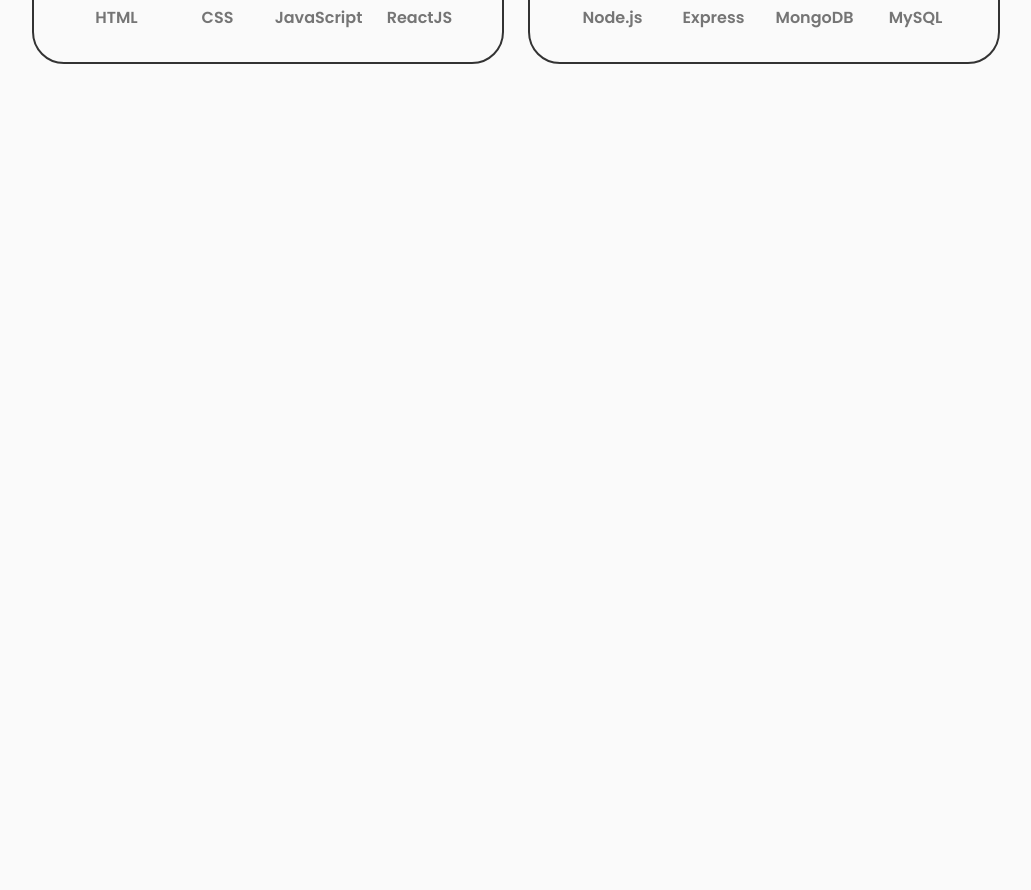
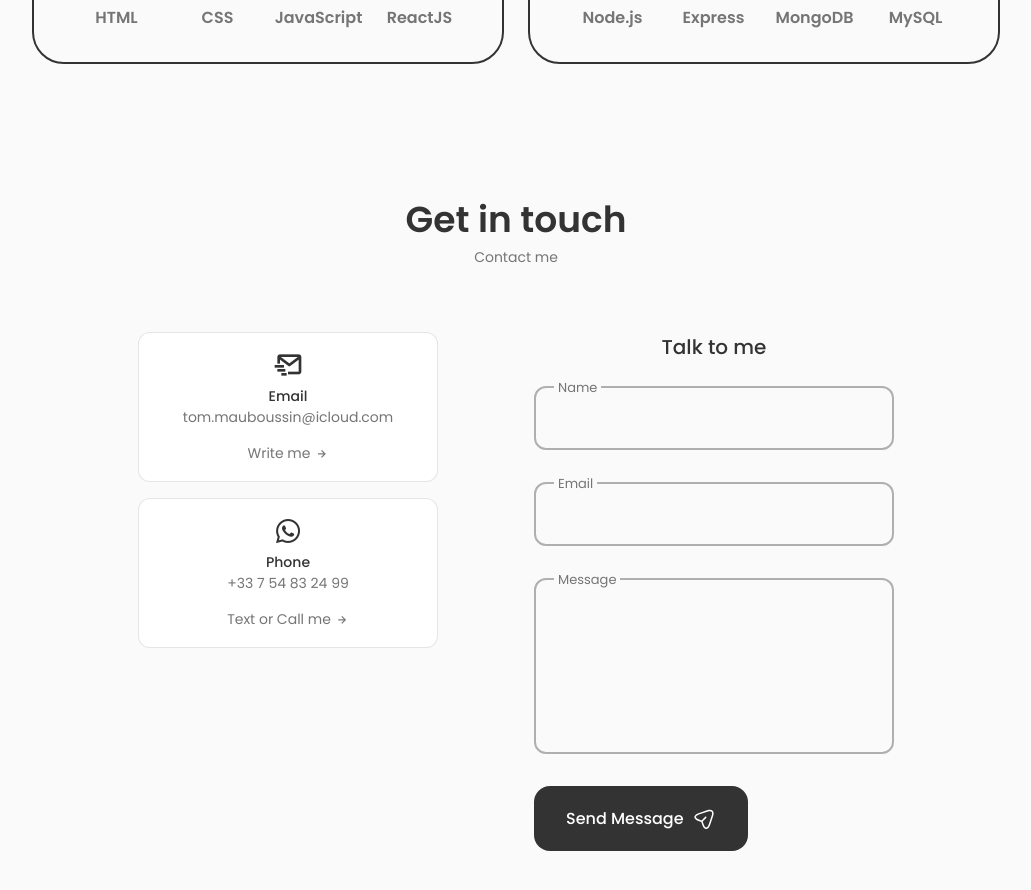
Before and after one commit to TomMbn/Portfolio_Website, a React (Create React App) app: page / in a window 1280 px wide. Shown: the part 871-1761 px from the top of the page, without its empty margins (124-1155 px from the left). Before the commit the page ends 967 px from the top, so only its background shows below. Built offline with nearby package versions, Linux system fonts and the light colour scheme.

Commit message:
Création du composant Contact

```diff
--- a/src/App.js
+++ b/src/App.js
@@ -2,6 +2,7 @@
 import Header from './components/header/Header';
 import Home from './components/home/Home';
 import Skills from './components/skills/Skills';
+import Contact from './components/contact/Contact';
 
 function App() {
   return (
@@ -11,6 +12,7 @@
     <main className='main'>
       <Home />
       <Skills />
+      <Contact/>
     </main>
     </>
   );
--- /dev/null
+++ b/src/components/contact/Contact.jsx
@@ -0,0 +1,87 @@
+import "./contact.css";
+import React, { useRef } from 'react';
+import emailjs from '@emailjs/browser';
+
+function Contact(){
+    const form = useRef();
+
+    const sendEmail = (e) => {
+      e.preventDefault();
+
+      emailjs.sendForm('service_ilduiob', 'template_01pyde6', form.current, 'YywkRTXWLls0MlERe')
+        e.target.reset();
+    };
+
+    return(
+        <section className="contact section" id="contact">
+            <h2 className="sectionTitle">Get in touch</h2>
+            <span className="sectionSubtitle">Contact me</span>
+            <div className="contactContainer container grid">
+                <div className="contactContent">
+                    <div className="contactInfo">
+                        <div className="contactCard">
+                            <i className="bx bx-mail-send contactCardIcon"></i>
+                            <h3 className="contactCardTitle">Email</h3>
+                            <span className="contactCardData">tom.mauboussin@icloud.com</span>
+                            <a href="mailto:tom.mauboussin@icloud.com" className="contactButton">
+                                Write me
+                                <i className="bx bx-right-arrow-alt"></i>
+                            </a>
+                        </div>
+                        <div className="contactCard">
+                            <i className="bx bxl-whatsapp contactCardIcon"></i>
+                            <h3 className="contactCardTitle">Phone</h3>
+                            <span className="contactCardData">+33 7 54 83 24 99</span>
+                            <a href="https://api.whatsapp.com/send?phone=33754832499" className="contactButton">
+                                Text or Call me
+                                <i className="bx bx-right-arrow-alt"></i>
+                            </a>
+                        </div>
+                    </div>
+                </div>
+                <div className="contactContent">
+                   <h3 className="contactTitle">Talk to me</h3>
+                   <form ref={form} onSubmit={sendEmail} className="contactForm">
+                        <div className="contactFormDiv">
+                            <label htmlFor="name" className="contactFormTag">Name</label>
+                            <input type="text" name="name" className="contactFormInput" id="name"/>
+                        </div>
+                        <div className="contactFormDiv">
+                            <label htmlFor="email" className="contactFormTag">Email</label>
+                            <input type="mail" name="email" className="contactFormInput" id="email"/>
+                        </div>
+                        <div className="contactFormDiv contactFormArea">
+                            <label htmlFor="message" className="contactFormTag">Message</label>
+                            <textarea name="message" cols="30" rows="10" className="contactFormInput" id="message"/>
+                        </div>
+                        <button className="button buttonFlex">
+                            Send Message
+                            <svg
+                                className="button__icon"
+                                xmlns="http://www.w3.org/2000/svg"
+                                width="24"
+                                height="24"
+                                viewBox="0 0 24 24"
+                                fill="none"
+                                >
+                                <path
+                                    d="M14.2199 21.9352C13.0399 21.9352 11.3699 21.1052 10.0499 17.1352L9.32988 14.9752L7.16988 14.2552C3.20988 12.9352 2.37988 11.2652 2.37988 10.0852C2.37988 8.91525 3.20988 7.23525 7.16988 5.90525L15.6599 3.07525C17.7799 2.36525 19.5499 2.57525 20.6399 3.65525C21.7299 4.73525 21.9399 6.51525 21.2299 8.63525L18.3999 17.1252C17.0699 21.1052 15.3999 21.9352 14.2199 21.9352ZM7.63988 7.33525C4.85988 8.26525 3.86988 9.36525 3.86988 10.0852C3.86988 10.8052 4.85988 11.9052 7.63988 12.8252L10.1599 13.6652C10.3799 13.7352 10.5599 13.9152 10.6299 14.1352L11.4699 16.6552C12.3899 19.4352 13.4999 20.4252 14.2199 20.4252C14.9399 20.4252 16.0399 19.4352 16.9699 16.6552L19.7999 8.16525C20.3099 6.62525 20.2199 5.36525 19.5699 4.71525C18.9199 4.06525 17.6599 3.98525 16.1299 4.49525L7.63988 7.33525Z"
+                                    fill="var(--container-color)"
+                                ></path>
+                                <path
+                                    d="M10.11 14.7052C9.92005 14.7052 9.73005 14.6352 9.58005 14.4852C9.29005 14.1952 9.29005 13.7152 9.58005 13.4252L13.16 9.83518C13.45 9.54518 13.93 9.54518 14.22 9.83518C14.51 10.1252 14.51 10.6052 14.22 10.8952L10.64 14.4852C10.5 14.6352 10.3 14.7052 10.11 14.7052Z"
+                                    fill="var(--container-color)"
+                                ></path>
+                            </svg>
+                        </button>
+                    </form>
+                </div>
+
+            </div>
+        </section>
+    )
+
+
+}
+
+export default Contact;
--- /dev/null
+++ b/src/components/contact/contact.css
@@ -0,0 +1,142 @@
+.contactContainer {
+    grid-template-columns: repeat(2, max-content);
+    justify-content: center;
+    column-gap: 6rem;
+    padding-bottom: 3rem;
+}
+
+.contactTitle {
+    text-align: center;
+    font-size: var(--h3-font-size);
+    font-weight: var(--font-medium);
+    margin-bottom: var(--mb-1-5);
+}
+
+.contactInfo {
+    display: grid;
+    row-gap: 1rem;
+    grid-template-columns: 300px;
+}
+
+.contactCard {
+    background-color: var(--container-color);
+    border: 1px solid rgba(0, 0, 0, 0.1);
+    padding: 1rem;
+    border-radius: 0.75rem;
+    text-align: center;
+}
+
+.contactCardIcon {
+    font-size: 2rem;
+    color: var(--title-color);
+    margin-bottom: var(--mb-0-25);
+}
+
+.contactCardTitle, .contactCardData {
+    font-size: var(--small-font-size);
+}
+
+.contactCardTitle {
+    font-weight: var(--font-medium);
+}
+
+.contactCardData {
+    display: block;
+    margin-bottom: var(--mb-0-75);
+}
+
+.contactButton {
+    color: var(--text-color);
+    font-size: var(--small-font-size);
+    display: inline-flex;
+    align-items: center;
+    justify-content: center;
+    column-gap: 0.25rem;
+}
+
+.contactButtonIcon {
+    font-size: 1rem;
+    transition: 0.3s;
+}
+
+.contactButton:hover .contactButtonIcon {
+    transform: translate(0.25rem);
+}
+
+.contactForm {
+    width: 360px;
+}
+
+.contactFormDiv {
+    position: relative;
+    margin-bottom: var(--mb-2);
+    height: 4rem;
+}
+
+.contactFormInput {
+    position: absolute;
+    top: 0;
+    left: 0;
+    width: 100%;
+    height: 100%;
+    border: 2px solid rgba(0, 0, 0, 0.3);
+    background: none;
+    color: var(--text-color);
+    outline: none;
+    border-radius: 0.75rem;
+    padding: 1.5rem;
+    z-index: 1;
+}
+
+.contactFormTag {
+    position: absolute;
+    top: -0.75rem;
+    left: 1.25rem;
+    font-size: var(--smaller-font-size);
+    padding: 0.25rem;
+    background-color: var(--body-color);
+    z-index: 10;
+}
+
+.contactFormArea {
+    height: 11rem;
+}
+
+.contactFormArea textarea {
+    resize: none;
+}
+
+  @media screen and (max-width: 992px) {
+    .contactContainer {
+        column-gap: 3rem;
+    }
+  }
+
+  @media screen and (max-width: 768px) {
+    .contactContainer {
+        grid-template-columns: 1fr;
+        row-gap: 3rem;
+    }
+
+    .contactInfo {
+        justify-content: center;
+    }
+
+    .contactForm {
+        margin: 0 auto;
+    }
+  }
+
+  @media screen and (max-width: 576px) {
+    .contactInfo {
+        grid-template-columns: 1fr;
+    }
+
+    .contactForm {
+        width: 100%;
+    }
+  }
+
+  @media screen and (max-width: 350px) {
+
+  }
```
